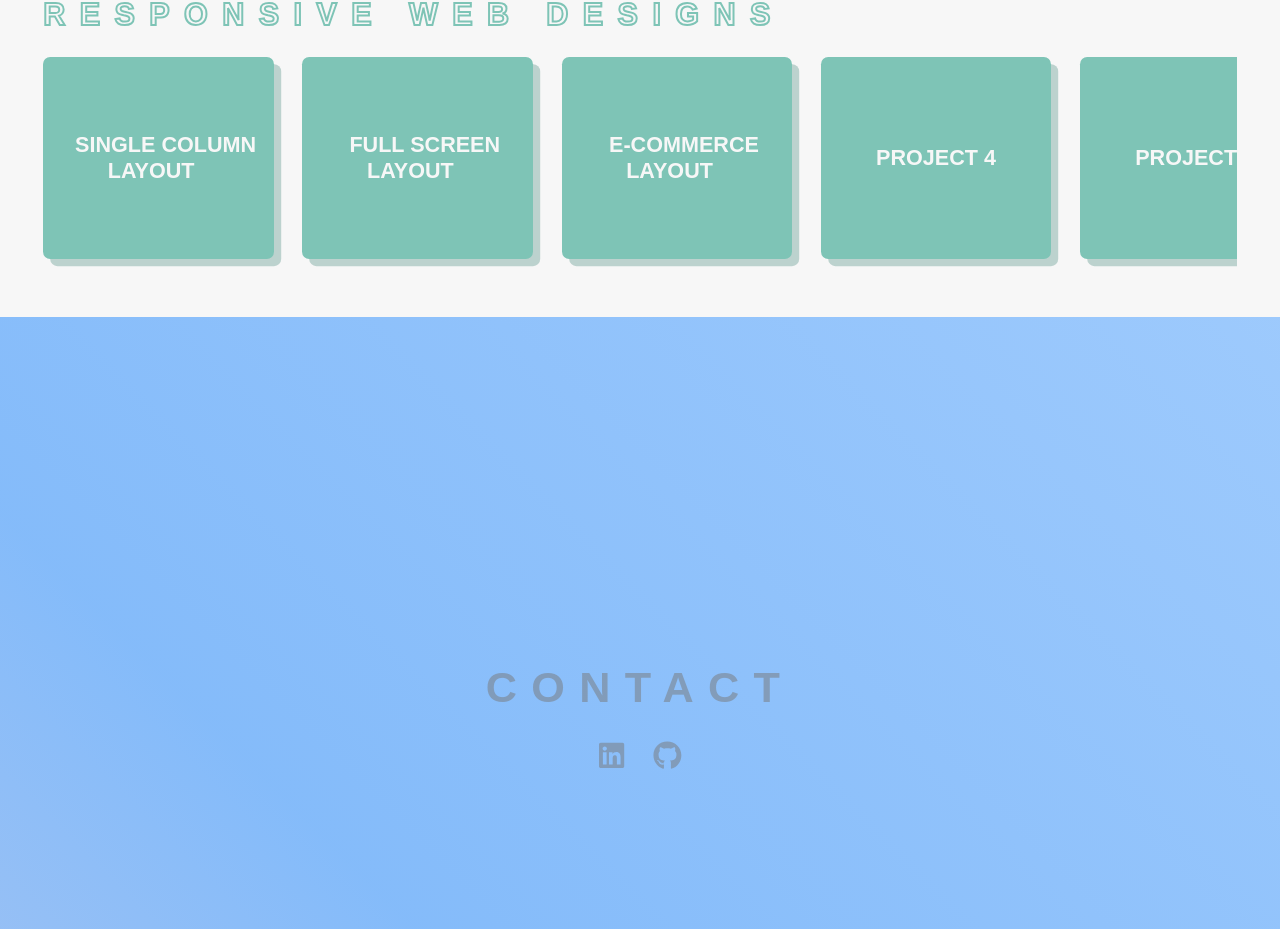
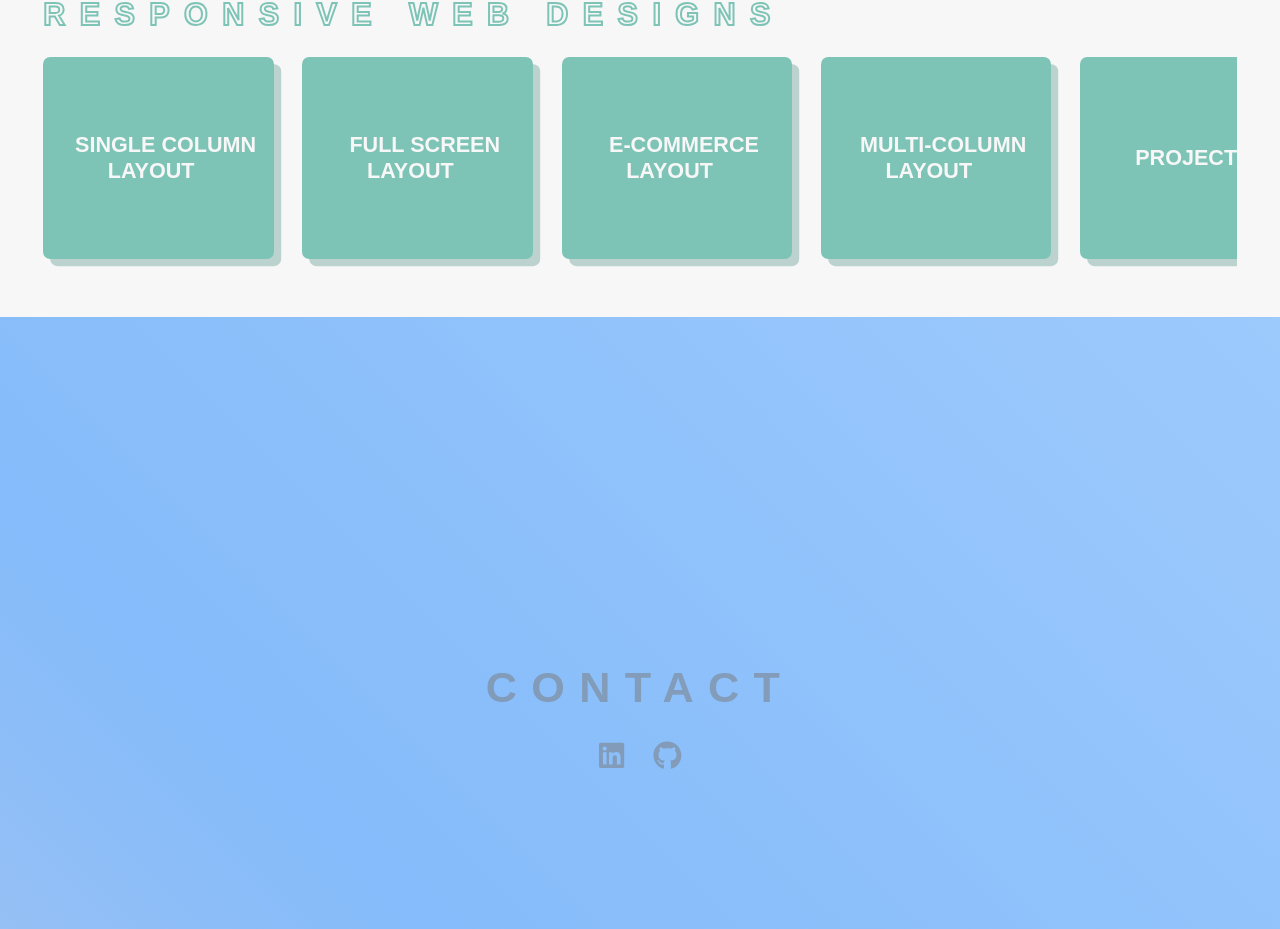
Before and after one commit to makiyo-ronkko/makiyo-app, a React (Create React App) app: page / in a window 1280 px wide. Shown: the part 1333-2262 px from the top of the page. Built offline with nearby package versions, Linux system fonts and the light colour scheme.

Commit message:
develop: chore: add MultiColumnLayout project

```diff
--- a/src/components/Main/Body.tsx
+++ b/src/components/Main/Body.tsx
@@ -7,7 +7,7 @@ const PROJECTS = [
 	{ link: 'project', name: 'Single Column Layout' },
 	{ link: 'project-2', name: 'Full Screen Layout' },
 	{ link: 'project-3', name: 'E-Commerce Layout' },
-	{ link: 'project-4', name: 'Project 4' },
+	{ link: 'project-4', name: 'Multi-Column Layout' },
 	{ link: 'project-5', name: 'Project 5' },
 	{ link: 'project-6', name: 'Project 6' },
 	{ link: 'project-7', name: 'Project 7' },
```
